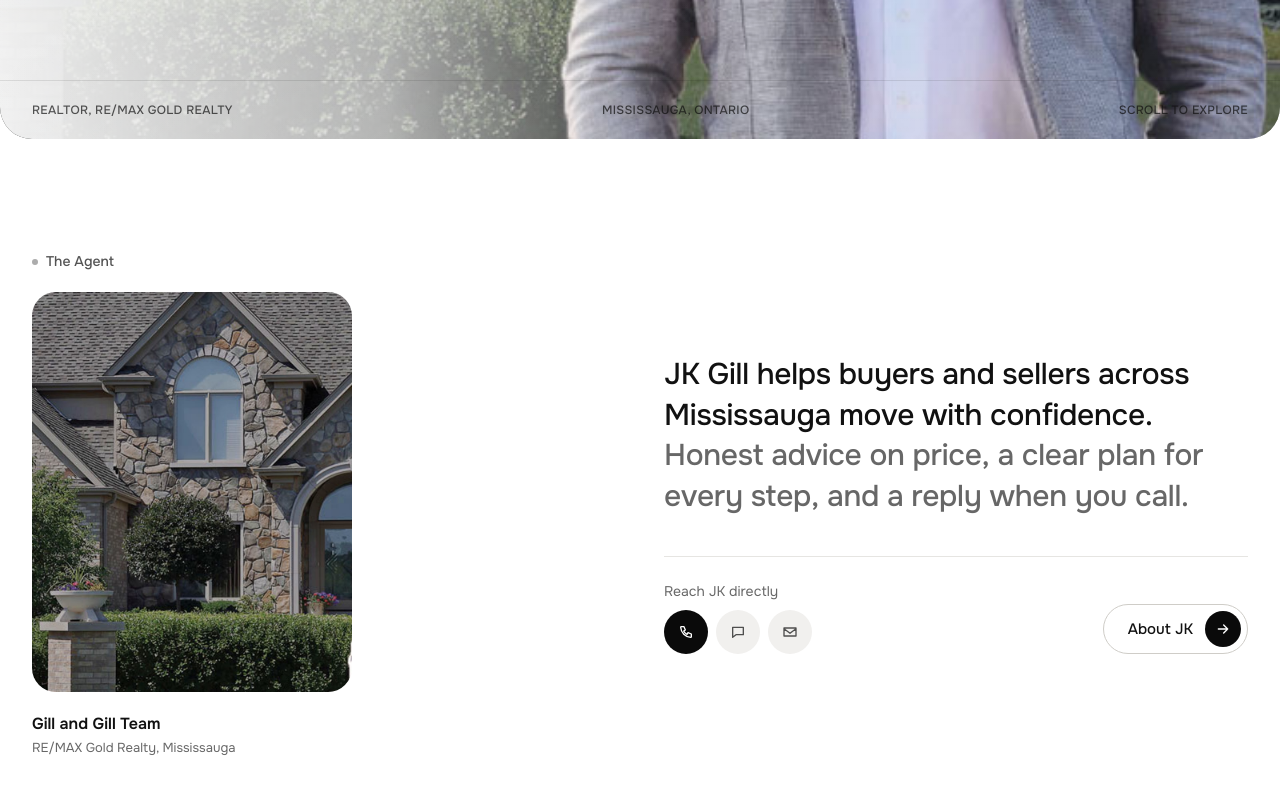
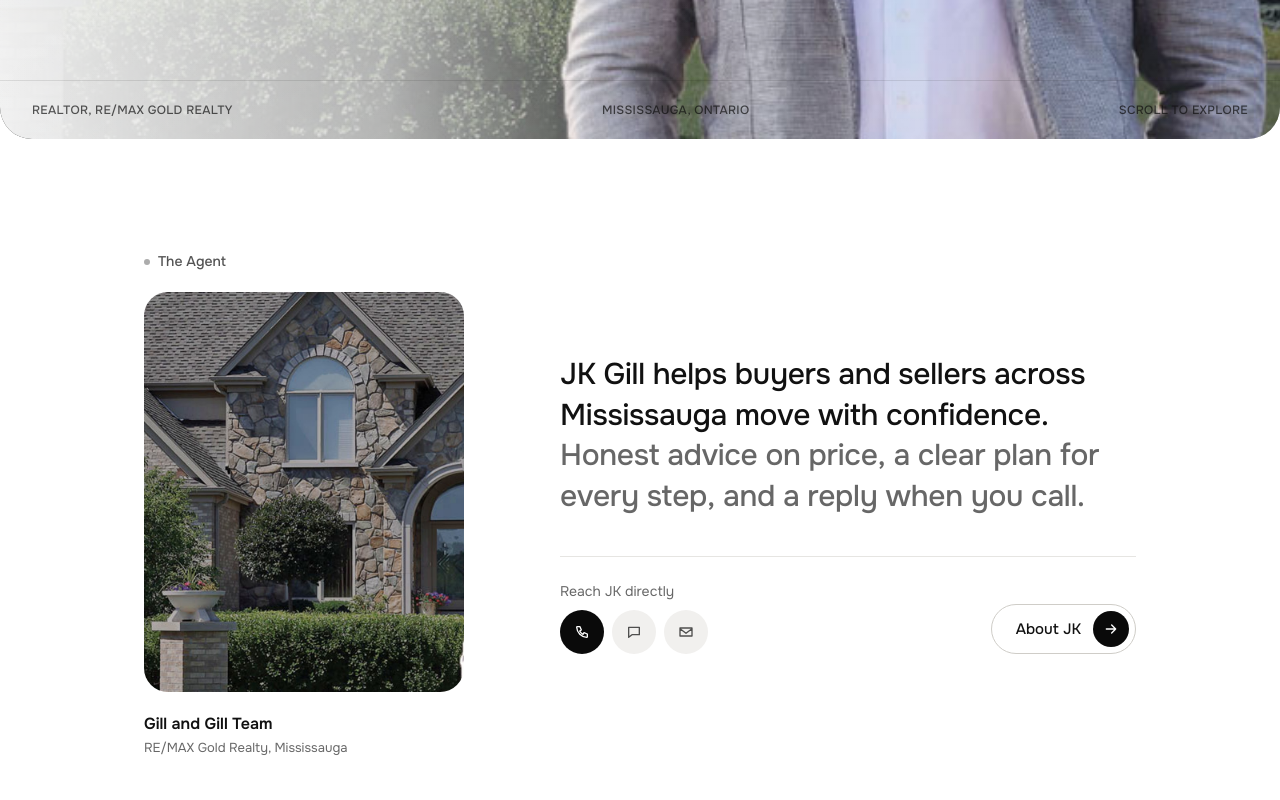
Before and after one commit to mayurrangoonwala/gg-concept-preview-4c9e1a, a plain HTML site: page index.html in a window 1280 px wide. Shown: the part 720-1520 px from the top of the page. Drawn offline with nearby package versions, Linux system fonts and the light colour scheme.

Commit message:
About: centre the two columns

```diff
--- a/assets/css/site.css
+++ b/assets/css/site.css
@@ -536,6 +536,7 @@ footer .shell{position:relative;z-index:10;padding-block:5rem 2.5rem}
   .hl{grid-column:span 9}
   .status .mid{display:block}
   #about .shell,.abt .shell{grid-template-columns:1fr 1fr;padding-block:7rem}
+  #about .shell{grid-template-columns:20rem minmax(0,36rem);justify-content:center;column-gap:6rem}
   #works .shell{padding-bottom:7rem}#services .shell{padding-block:7rem}.sv p{display:block}
   .sg{grid-template-columns:repeat(4,1fr)}
   .fcta{flex-direction:row;align-items:flex-end;justify-content:space-between}.fcols{grid-template-columns:1.4fr 1fr 1fr 1.3fr}footer .shell{padding-top:6rem}
```
